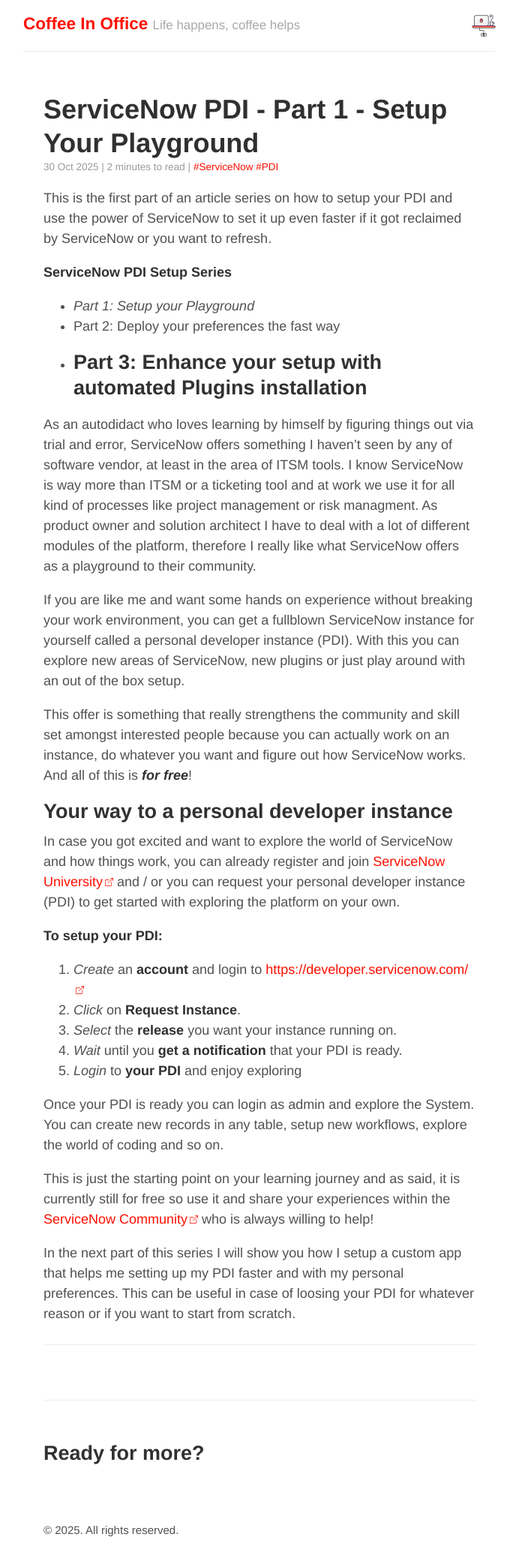
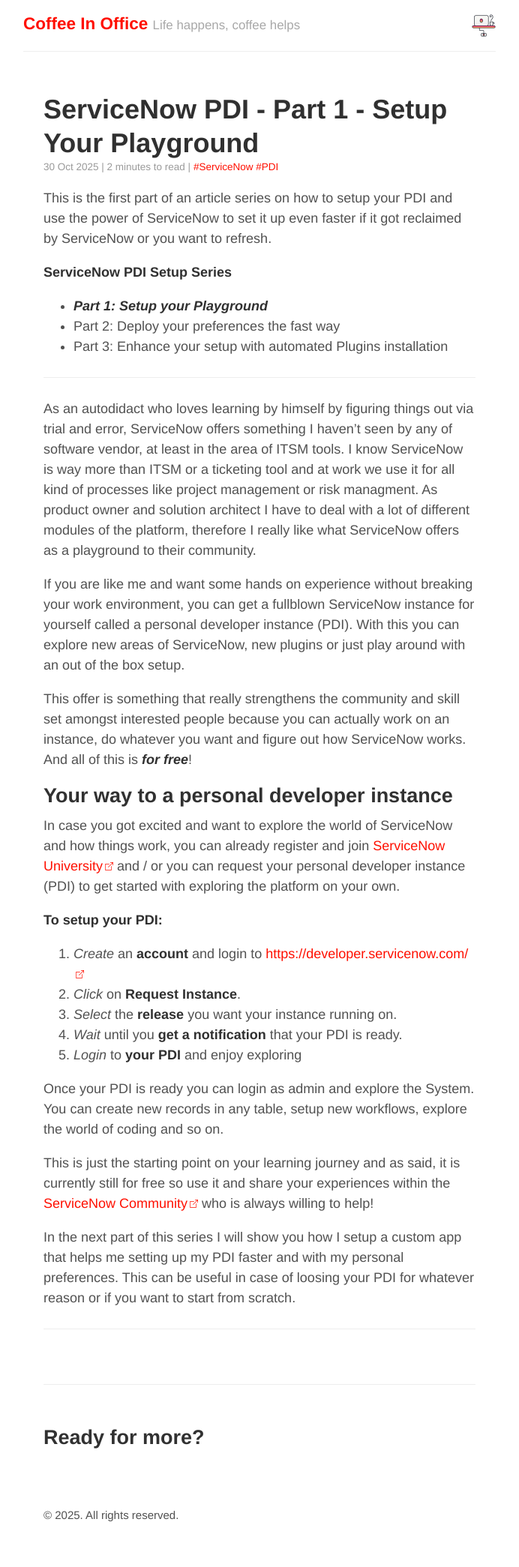
Before and after one commit to coffeeinoffice/coffeeinoffice.github.io, a Jekyll site: the page built from _posts/2025-10-30-servicenow-pdi-part1-setup.md, in a window 1280 px wide. Shown: the whole page at 75% size, without its empty margins (294-986 px from the left). Built offline with Jekyll 4.4.1, drawn with Linux system fonts in a browser that asks for light colours; comment, search, counter and statistics services are not loaded.

```diff
--- a/_posts/2025-10-30-servicenow-pdi-part1-setup.md
+++ b/_posts/2025-10-30-servicenow-pdi-part1-setup.md
@@ -5,9 +5,10 @@ tags: [ServiceNow, PDI]
 This is the first part of an article series on how to setup your PDI and use the power of ServiceNow to set it up even faster if it got reclaimed by ServiceNow or you want to refresh.
 
 **ServiceNow PDI Setup Series**
-- _Part 1: Setup your Playground_
+- _**Part 1: Setup your Playground**_
 - Part 2: Deploy your preferences the fast way
 - Part 3: Enhance your setup with automated Plugins installation
+
 ---
 
 
```
